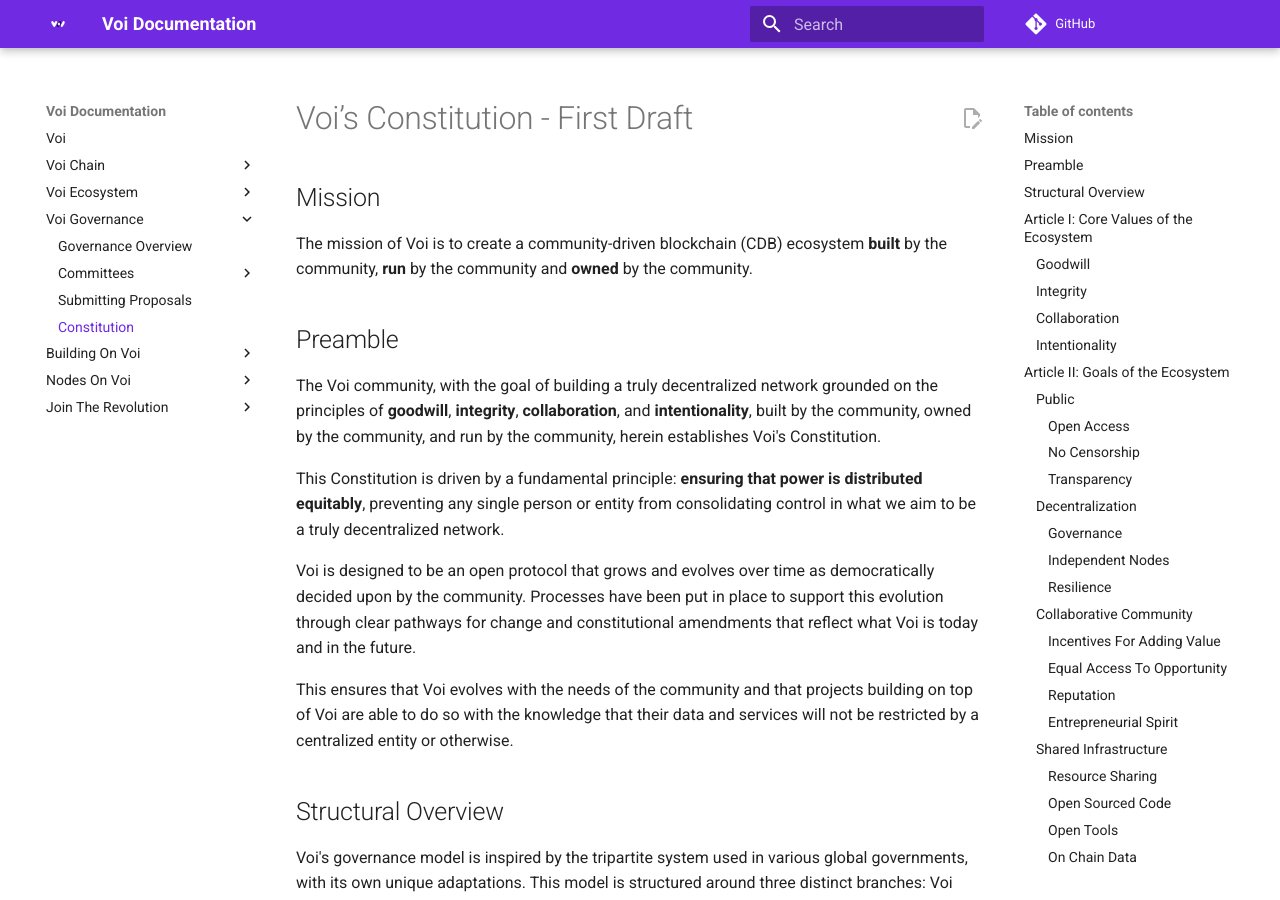
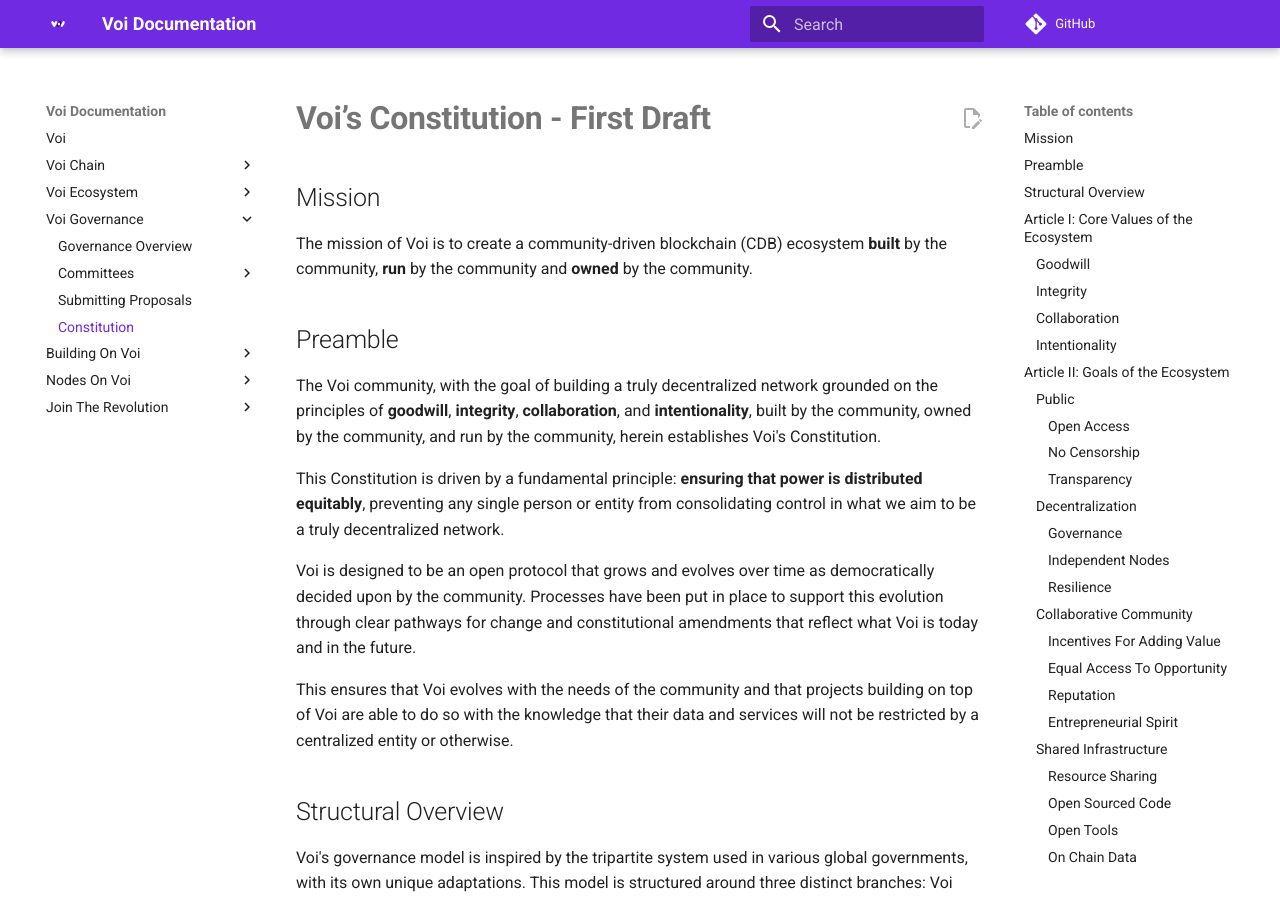
Before and after one commit to VoiNetwork/learn-more, an MkDocs documentation site: the page built from docs/governance/constitution.md, in a window 1280 px wide and 900 px high. Built offline with MkDocs 1.6.1 and Material for MkDocs 9.7.7, drawn with Linux system fonts in a browser that asks for light colours; plug-ins that fetch from the network failed and are left out; comment, search, counter and statistics services are not loaded.

```diff
--- a/docs/governance/constitution.md
+++ b/docs/governance/constitution.md
@@ -1,4 +1,4 @@
-# Voi’s Constitution - First Draft
+# **Voi’s Constitution - First Draft**
 
 ## Mission
 
```
